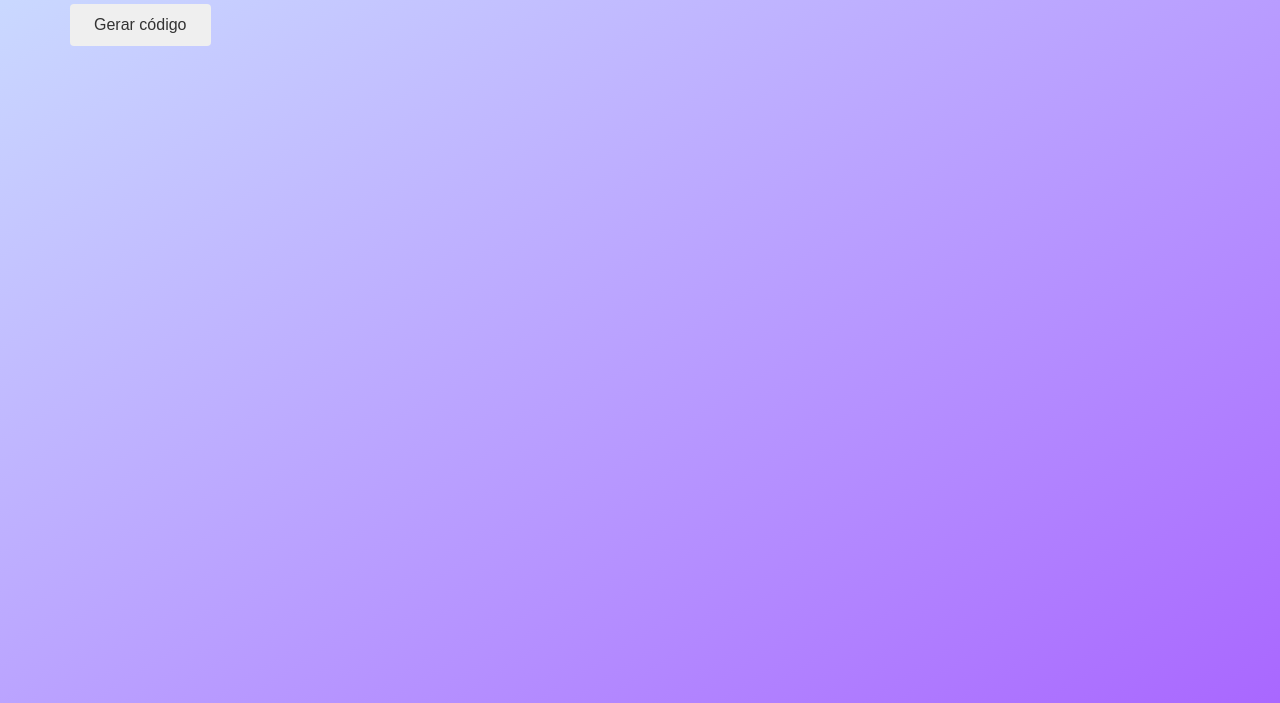
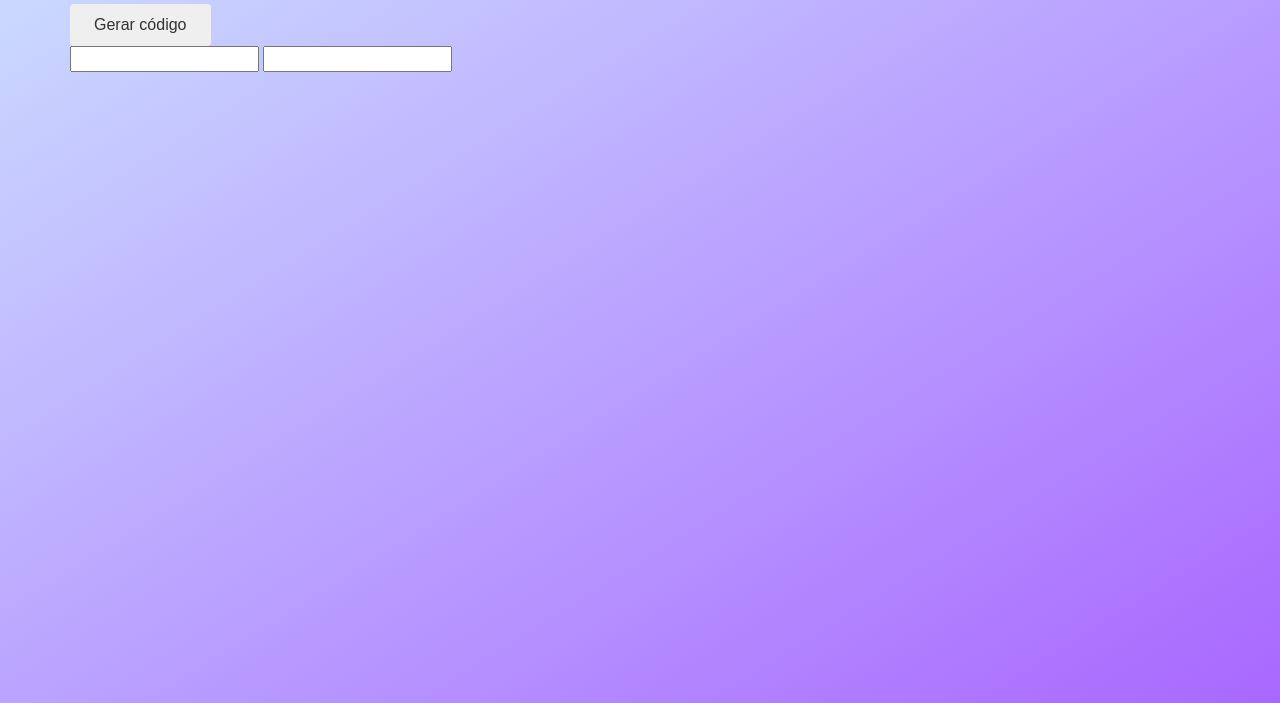
Before and after one commit to Rocha000/ProjetoIntegrador2-, a website: page Codigo/GeracaoBilhete.html in a window 1280 px wide. Shown: the part 97-800 px from the top of the page. Drawn offline with nearby package versions, Linux system fonts and the light colour scheme.

Commit message:
Alterações 2 Maligno
Adicionados códigos e conceitos

```diff
--- a/Codigo/GeracaoBilhete.html
+++ b/Codigo/GeracaoBilhete.html
@@ -19,8 +19,6 @@
         GERAÇÃO DO BILHETE
     <hr>
     </h1>
-    <form name="codeGenerator" method="post" action="">
-        <fieldset>
     <div class="container">
         <div class="row">
             <div class="col-sm-6">
@@ -28,8 +26,8 @@
                 <label type="text" id="res" name="res"></label>
             </div>
         </div>
+        <input type="text" id="txt1" name="txt1" onkeyup="copiaTexto('txt1', 'txt2')"/>
+        <input type="text" id="txt2" name="txt2"/>
     </div>
-        </fieldset>
-    </form>
 </body>
 </html>
--- a/Codigo/scripts/scriptTelaInicial.js
+++ b/Codigo/scripts/scriptTelaInicial.js
@@ -10,3 +10,9 @@ function gerarCodigo(){
     console.dir(cod);
     return cod;
 }
+
+function copiaTexto (idOrigem, idDestino){
+    var txtOrigem = document.getElementById(idOrigem); //
+    var txtDestino = document.getElementById(idDestino); //
+    return txtDestino.value = txtOrigem.value;
+}
```
Also changed, not shown: Codigo/dbconfig.js (renamed from Codigo/scripts/scriptBancoDeDados.js). Lines whose indentation alone changed are shown as unchanged.
